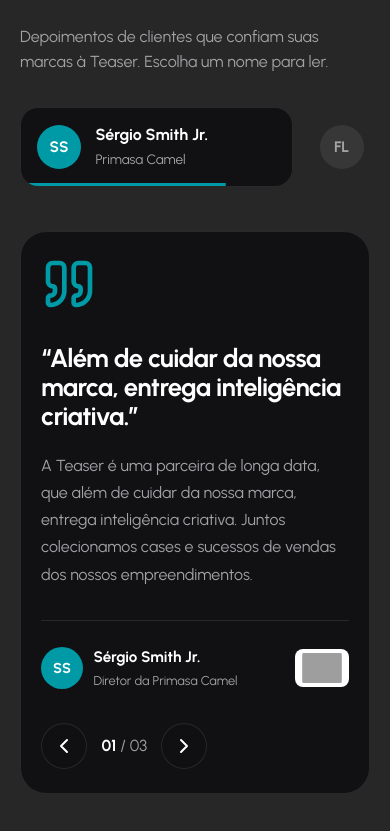
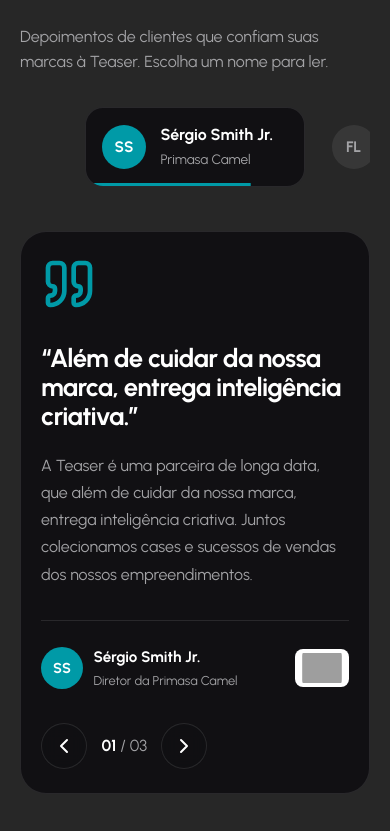
Before and after one commit to mmartirio/teaser-clone, a React (Vite) app: page / in a window 390 px wide. Shown: the part 8274-9105 px from the top of the page. Built offline with nearby package versions, Linux system fonts and the light colour scheme; grey boxes are pictures that could not be loaded.

Commit message:
fix: primeiro e último card de depoente sempre centralizados
Troca grid por flex com padding-inline: calc(50% - 110px) para criar espaço de scroll nas extremidades, permitindo centralizar qualquer item.

Co-Authored-By: Claude Sonnet 4.6 <noreply@anthropic.com>

```diff
--- a/src/styles.css
+++ b/src/styles.css
@@ -804,9 +804,9 @@ p { margin: 0; }
   .pj-hero__cover { justify-self: start; width: min(100%, 360px); }
   .frames { grid-template-columns: repeat(2, 1fr); }
   .cp__form-wrap { position: static; }
-  .testi__tabs { grid-auto-flow: column; grid-auto-columns: minmax(220px, 1fr); overflow-x: auto; margin-top: 2rem; padding-bottom: 0.25rem; scrollbar-width: none; scroll-snap-type: x mandatory; scroll-padding-inline: 50%; }
+  .testi__tabs { display: flex; overflow-x: auto; gap: 0.6rem; margin-top: 2rem; padding-bottom: 0.25rem; padding-inline: calc(50% - 110px); scrollbar-width: none; scroll-snap-type: x mandatory; }
   .testi__tabs::-webkit-scrollbar { display: none; }
-  .testi__tabs li { scroll-snap-align: center; }
+  .testi__tabs li { flex: 0 0 220px; scroll-snap-align: center; }
   .team { grid-template-columns: repeat(2, 1fr); }
   .footer__grid { grid-template-columns: 1fr 1fr; }
   .footer__brand { grid-column: 1 / -1; }
```
